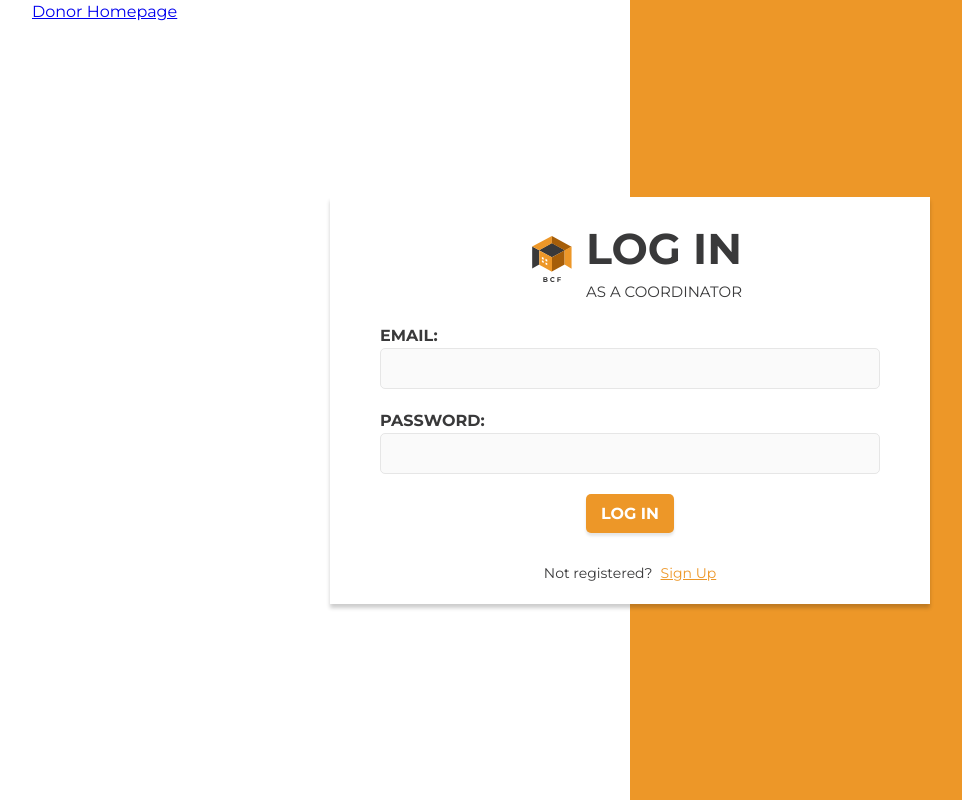
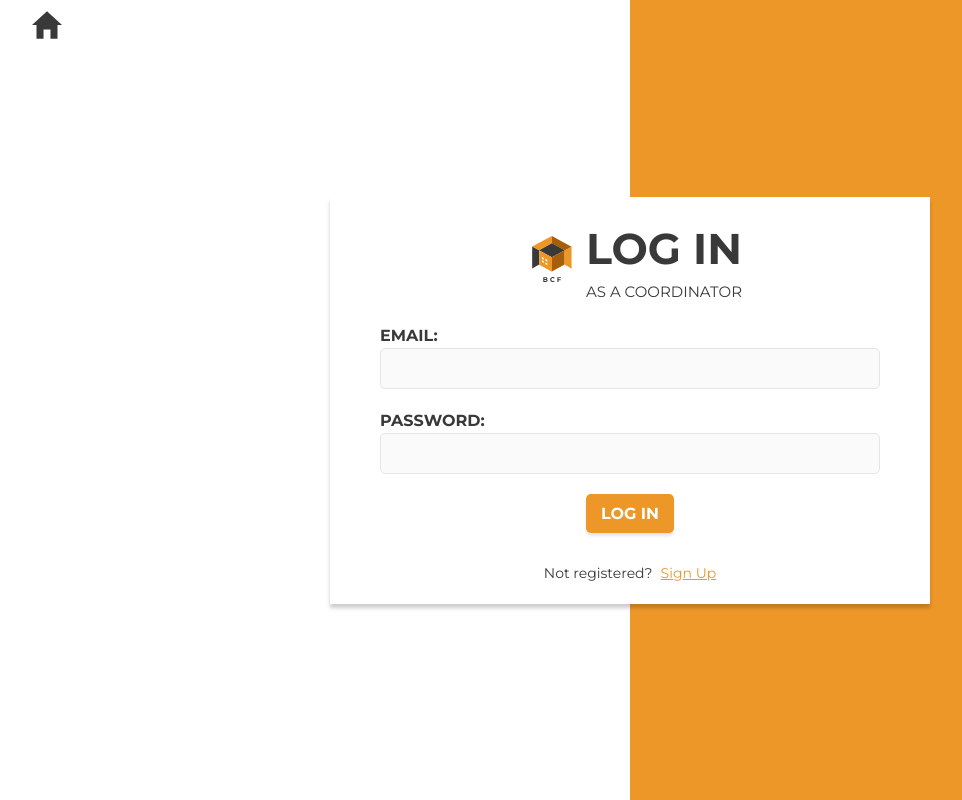
Before and after one commit to bountiful-development/frontend-coordinator-storytelling, a React (Create React App) app: page /login in a window 1280 px wide. Shown: the whole page, without its empty margins (10-972 px from the left). Built offline with nearby package versions, Linux system fonts and the light colour scheme.

Commit message:
new changes

```diff
--- a/src/views/LoginView.js
+++ b/src/views/LoginView.js
@@ -2,6 +2,7 @@ import React, { Component } from 'react';
 import { Link } from 'react-router-dom';
 import styled from 'styled-components';
 import LoginForm from '../components/Login/LoginForm';
+import Icon from '../utilities/Icon';
 
 class LoginView extends Component {
   render() {
@@ -9,9 +10,13 @@ class LoginView extends Component {
       <StyledLoginView>
         <Container>
           <Link to="/" className="home-link">
-            <h1>Donor Homepage</h1>
+            <Icon name="home" />
+            {/* <h2>Donor Homepage</h2> */}
           </Link>
-          <LoginForm loginUser={this.props.loginUser} isLogginIn={this.props.isLogginIn} />
+          <LoginForm
+            loginUser={this.props.loginUser}
+            isLogginIn={this.props.isLogginIn}
+          />
         </Container>
       </StyledLoginView>
     );
@@ -42,8 +47,27 @@ const Container = styled.div`
 
   .home-link {
     position: absolute;
-    top: 0;
+    top: 10px;
     left: 0;
+    display: flex;
+    align-items: center;
+    /* height: 50px; */
+    text-decoration: none;
+    h2 {
+      text-transform: uppercase;
+      font-weight: 700;
+      color: #39393a;
+    }
+    svg {
+      height: 30px;
+      width: 30px;
+      margin-right: 1rem;
+      fill: #39393a;
+      transition: all 0.2s;
+      &:hover {
+        fill: #ed9728;
+      }
+    }
   }
 `;
 
--- a/src/views/RegisterView.js
+++ b/src/views/RegisterView.js
@@ -2,6 +2,7 @@ import React, { Component } from 'react';
 import { Link } from 'react-router-dom';
 import styled from 'styled-components';
 import RegisterForm from '../components/Register/RegisterForm';
+import Icon from '../utilities/Icon';
 
 class RegisterView extends Component {
   render() {
@@ -9,10 +10,13 @@ class RegisterView extends Component {
       <StyledRegisterView>
         <Container>
           <Link to="/" className="home-link">
-            <h1>Donor Homepage</h1>
+            <Icon name="home" />
+            {/* <h2>Donor Homepage</h2> */}
           </Link>
-          <RegisterForm registerUser={this.props.registerUser}
-                        isRegistering={this.props.isRegistering} />
+          <RegisterForm
+            registerUser={this.props.registerUser}
+            isRegistering={this.props.isRegistering}
+          />
         </Container>
       </StyledRegisterView>
     );
@@ -43,8 +47,27 @@ const Container = styled.div`
 
   .home-link {
     position: absolute;
-    top: 0;
+    top: 10px;
     left: 0;
+    display: flex;
+    align-items: center;
+    /* height: 50px; */
+    text-decoration: none;
+    h2 {
+      text-transform: uppercase;
+      font-weight: 700;
+      color: #39393a;
+    }
+    svg {
+      height: 30px;
+      width: 30px;
+      margin-right: 1rem;
+      fill: #39393a;
+      transition: all 0.2s;
+      &:hover {
+        fill: #ed9728;
+      }
+    }
   }
 `;
 
```
Also changed, not shown: src/utilities/Icon.js.
